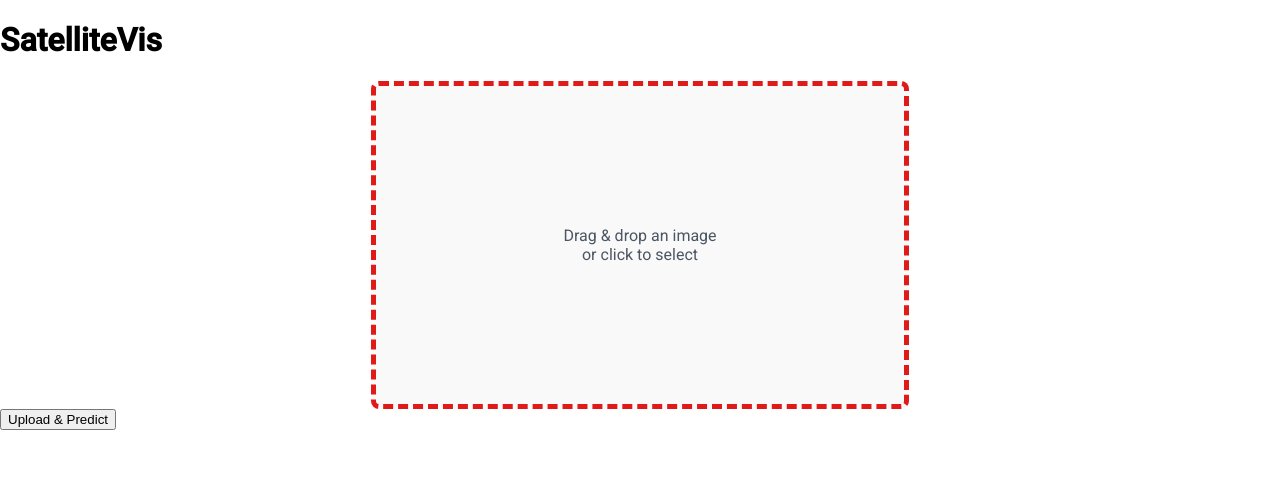
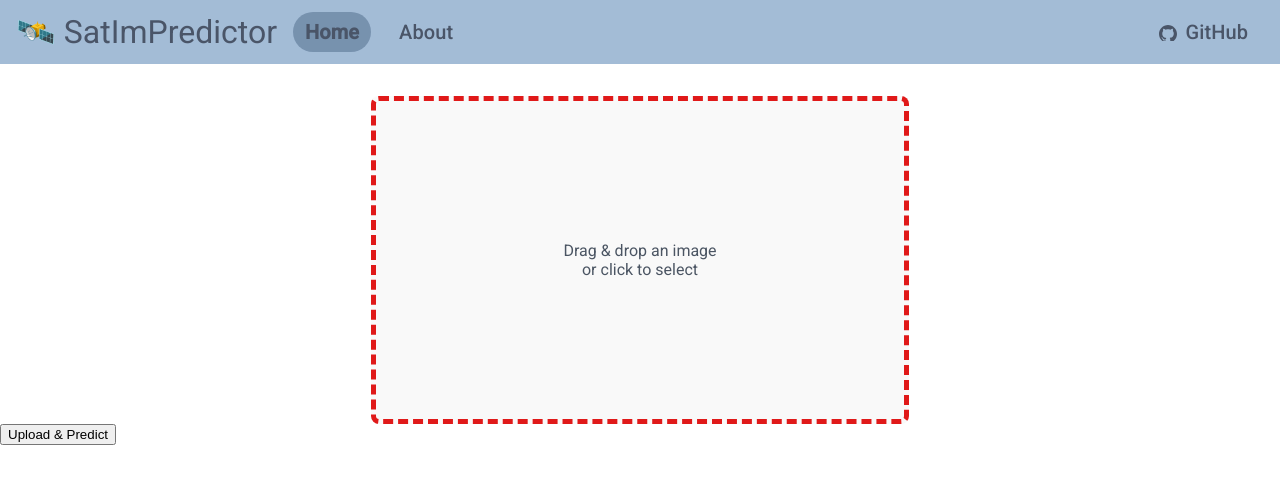
Before and after one commit to Ege-Guler/satelliteVis, an Angular app in the folder satelliteVis-frontend/: page / in a window 1280 px wide. Shown: the top 484 px of the page. Built offline with nearby package versions, Linux system fonts and the light colour scheme.

Commit message:
added navbar

```diff
--- a/satelliteVis-frontend/src/app/app.component.html
+++ b/satelliteVis-frontend/src/app/app.component.html
@@ -1,2 +1,2 @@
-<h1>SatelliteVis</h1>
+<app-navbar></app-navbar>
 <router-outlet></router-outlet>
--- a/satelliteVis-frontend/src/app/app.component.ts
+++ b/satelliteVis-frontend/src/app/app.component.ts
@@ -1,9 +1,10 @@
 import { Component } from '@angular/core';
 import { RouterOutlet } from '@angular/router';
+import { NavbarComponent } from "./navbar/navbar.component";
 
 @Component({
   selector: 'app-root',
-  imports: [RouterOutlet],
+  imports: [RouterOutlet, NavbarComponent],
   standalone: true,
   templateUrl: './app.component.html',
   styleUrl: './app.component.scss'
--- a/satelliteVis-frontend/src/app/app.config.ts
+++ b/satelliteVis-frontend/src/app/app.config.ts
@@ -1,8 +1,10 @@
 import { ApplicationConfig, provideZoneChangeDetection } from '@angular/core';
 import { provideRouter } from '@angular/router';
+import { provideHttpClient } from '@angular/common/http';
+
 
 import { routes } from './app.routes';
 
 export const appConfig: ApplicationConfig = {
-  providers: [provideZoneChangeDetection({ eventCoalescing: true }), provideRouter(routes)]
+  providers: [provideZoneChangeDetection({ eventCoalescing: true }), provideRouter(routes), provideHttpClient()]
 };
--- a/satelliteVis-frontend/src/app/navbar/navbar.component.html
+++ b/satelliteVis-frontend/src/app/navbar/navbar.component.html
@@ -1,12 +1,14 @@
-<nav class="navbar">
-    <div class="navbar-logo">
-        <img src="assets/logo.png" alt="My App Logo" />
-    </div>
-    <ul class="navbar-links">
-        <li><a routerLink="/">Home</a></li>
-        <li><a routerLink="/about">About</a></li>
-    </ul>
-    <div class="navbar-actions">
-        <!-- Add login/logout buttons or user-related actions here -->
-    </div>
-</nav>
+<mat-toolbar color="primary" class="navbar">
+    <span class="app-title">🛰️ SatImPredictor</span>
+    <a mat-button routerLink="" routerLinkActive="active" [routerLinkActiveOptions]="{ exact: true }">Home</a>
+    <a mat-button routerLink="/about" routerLinkActive="active" [routerLinkActiveOptions]="{ exact: true }">About</a>
+    <span class="flex-spacer"></span>
+
+
+    <button mat-button>
+        <mat-icon svgIcon="github" class="github-icon" ></mat-icon>
+        <a class="redirect-github" target="_blank" href="https://github.com/Ege-Guler/satelliteVis">GitHub</a>
+    </button>
+
+
+</mat-toolbar>
--- a/satelliteVis-frontend/src/app/navbar/navbar.component.scss
+++ b/satelliteVis-frontend/src/app/navbar/navbar.component.scss
@@ -0,0 +1,45 @@
+.mat-toolbar {
+    background-color: #a3bcd6;
+    color: #4a5568;
+}
+
+.mat-button {
+    color: #4a5568;
+}
+
+.flex-spacer {
+    flex: 1 1 auto;
+}
+
+.navbar {
+    font-size: 32px;
+    background-color: #a3bcd6;
+    color: #4a5568;
+    margin-bottom: 2rem;
+    display: flex;
+    min-height: 64px;
+
+    a[mat-button],button[mat-button] {
+        color: inherit;
+        font-weight: 500;
+        margin-left: 1rem;
+        font-size: 20px;
+
+        &.active {
+            font-weight: bold;
+            background-color: #6b86a3c5;
+        }
+
+    }
+
+
+}
+
+.redirect-github{
+    text-decoration: none;
+    color: #4a5568;
+}
+
+.github-icon{
+    color: #a3bcd6;
+}
--- a/satelliteVis-frontend/src/app/navbar/navbar.component.ts
+++ b/satelliteVis-frontend/src/app/navbar/navbar.component.ts
@@ -1,11 +1,24 @@
 import { Component } from '@angular/core';
+import { MatToolbarModule } from '@angular/material/toolbar';
+import { MatButtonModule } from '@angular/material/button';
+import { RouterModule } from '@angular/router';
+import { MatIconModule } from '@angular/material/icon';
+import { MatIconRegistry } from '@angular/material/icon';
+import { DomSanitizer } from '@angular/platform-browser';
 
 @Component({
   selector: 'app-navbar',
-  imports: [],
+  standalone: true,
+  imports: [MatButtonModule, MatToolbarModule, RouterModule, MatIconModule],
   templateUrl: './navbar.component.html',
   styleUrl: './navbar.component.scss'
 })
 export class NavbarComponent {
 
+    constructor(private matIconRegistry: MatIconRegistry, private domSanitizer: DomSanitizer){
+      this.matIconRegistry.addSvgIcon(
+        "github",
+        this.domSanitizer.bypassSecurityTrustResourceUrl("assets/github.svg")
+      )
+    }
 }
--- a/satelliteVis-frontend/src/app/pages/about/about.component.ts
+++ b/satelliteVis-frontend/src/app/pages/about/about.component.ts
@@ -2,6 +2,7 @@ import { Component } from '@angular/core';
 
 @Component({
   selector: 'app-about',
+  standalone: true,
   imports: [],
   templateUrl: './about.component.html',
   styleUrl: './about.component.scss'
--- a/satelliteVis-frontend/src/main.ts
+++ b/satelliteVis-frontend/src/main.ts
@@ -1,14 +1,9 @@
 import { bootstrapApplication } from '@angular/platform-browser';
 import { appConfig } from './app/app.config';
 import { AppComponent } from './app/app.component';
-import { routes } from './app/app.routes';
-import { provideRouter } from '@angular/router';
-import { provideHttpClient } from '@angular/common/http';
 
 bootstrapApplication(AppComponent, {
   providers: [
-    provideRouter(routes),
-    provideHttpClient(),
     ...appConfig.providers
   ]
 }).catch((err) => console.error(err));
```
Also changed, not shown: satelliteVis-frontend/public/assets/github.svg (added), 1 other file (tests, documents, lock files or other folders).
